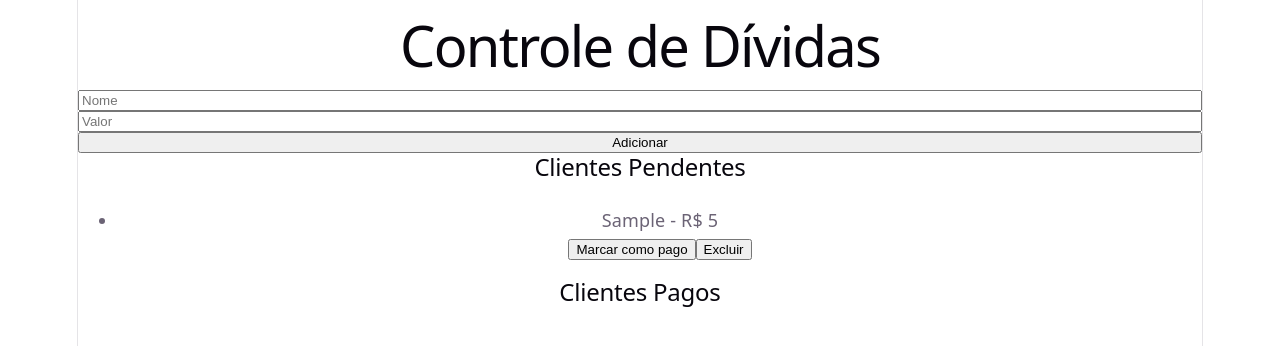
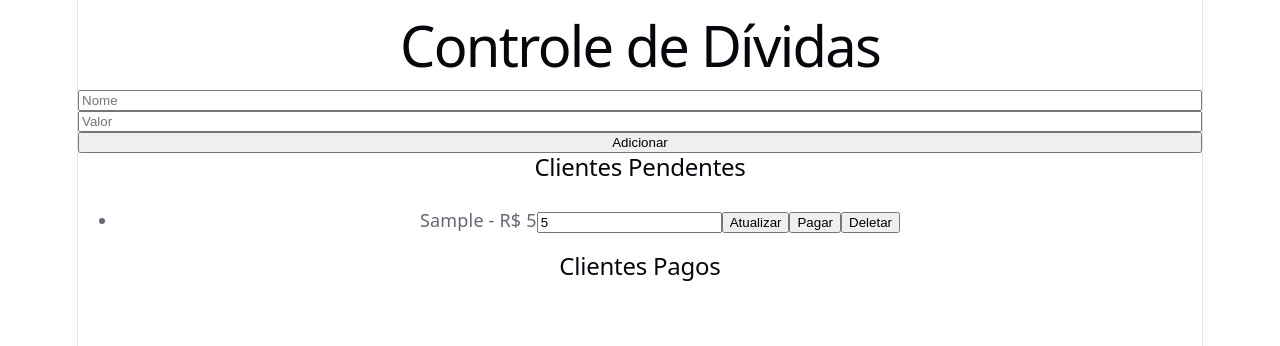
Before and after one commit to SerpianDev-Stack/projeto-controle-de-dividas, a React (Vite) app: page / in a window 1280 px wide. Both pictures are taken after typing "Sample", "5" into the empty fields and a click on the button "Adicionar". Shown: the top 346 px of the page. Built offline with nearby package versions, Linux system fonts and the light colour scheme.

Commit message:
adicionar recurso de atualização de valor do cliente com componente ClientItem

```diff
--- a/src/App.tsx
+++ b/src/App.tsx
@@ -36,6 +36,14 @@ function App() {
     setClients((prev) => prev.filter((client) => client.id !== id));
   };
 
+  const updateClientValue = (id: number, newValue: number) => {
+    setClients((prev) =>
+      prev.map((client) =>
+        client.id === id ? { ...client, value: newValue } : client,
+      ),
+    );
+  };
+
   console.log(clients);
 
   return (
@@ -43,7 +51,12 @@ function App() {
       <h1>Controle de Dívidas</h1>
 
       <CustumerForm onAddClient={addClient} />
-      <ClientList clients={clients} onMarkAsPaid={markAsPaid} onDeleteClient={deleteClient} />
+      <ClientList
+        clients={clients}
+        onMarkAsPaid={markAsPaid}
+        onDeleteClient={deleteClient}
+        onUpdateValue={updateClientValue}
+      />
     </>
   );
 }
--- a/src/components/clientItem/ClientItem.tsx
+++ b/src/components/clientItem/ClientItem.tsx
@@ -0,0 +1,40 @@
+import { useState } from "react";
+import type { Client } from "../../App";
+
+type Props = {
+  client: Client;
+  onMarkAsPaid: (id: number) => void;
+  onDeleteClient: (id: number) => void;
+  onUpdateValue: (id: number, value: number) => void;
+};
+
+const ClientItem = ({
+  client,
+  onMarkAsPaid,
+  onDeleteClient,
+  onUpdateValue,
+}: Props) => {
+  const [newValue, setNewValue] = useState(client.value.toString());
+
+  const handleUpdate = () => {
+    onUpdateValue(client.id, Number(newValue));
+  };
+
+  return (
+      <li>
+        {client.name} - R$ {client.value}
+        <input
+          type="number"
+          value={newValue}
+          onChange={(e) => setNewValue(e.target.value)}
+        />
+        <button onClick={handleUpdate}>Atualizar</button>
+        {!client.paid && (
+          <button onClick={() => onMarkAsPaid(client.id)}>Pagar</button>
+        )}
+        <button onClick={() => onDeleteClient(client.id)}>Deletar</button>
+      </li>
+  );
+};
+
+export default ClientItem;
--- a/src/components/listaClientes/ClientList.tsx
+++ b/src/components/listaClientes/ClientList.tsx
@@ -1,12 +1,19 @@
 import type { Client } from "../../App";
+import ClientItem from "../clientItem/ClientItem";
 
 type Props = {
   clients: Client[];
   onMarkAsPaid: (id: number) => void;
   onDeleteClient: (id: number) => void;
+  onUpdateValue: (id: number, newValue: number) => void;
 };
 
-const ClientList = ({ clients, onMarkAsPaid, onDeleteClient }: Props) => {
+const ClientList = ({
+  clients,
+  onMarkAsPaid,
+  onDeleteClient,
+  onUpdateValue,
+}: Props) => {
   const pendingClients = clients.filter((client) => !client.paid);
   const paidClients = clients.filter((client) => client.paid);
 
@@ -15,19 +22,13 @@ const ClientList = ({ clients, onMarkAsPaid, onDeleteClient }: Props) => {
       <h2>Clientes Pendentes</h2>
       <ul>
         {pendingClients.map((client) => (
-          <li key={client.id}>
-            {client.name} - R$ {client.value}
-            {!client.paid && (
-              <div>
-                <button onClick={() => onMarkAsPaid(client.id)}>
-                  Marcar como pago
-                </button>
-                <button onClick={() => onDeleteClient(client.id)}>
-                  Excluir
-                </button>
-              </div>
-            )}
-          </li>
+          <ClientItem
+            key={client.id}
+            client={client}
+            onMarkAsPaid={onMarkAsPaid}
+            onDeleteClient={onDeleteClient}
+            onUpdateValue={onUpdateValue}
+          />
         ))}
       </ul>
 
```
